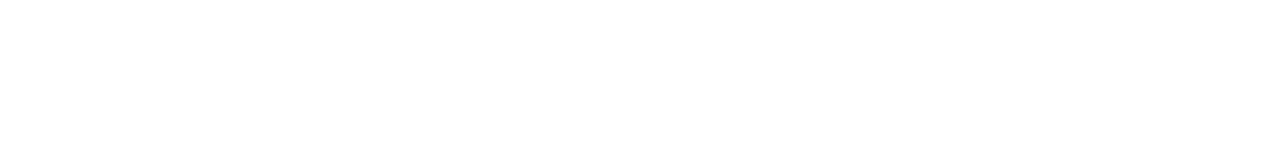
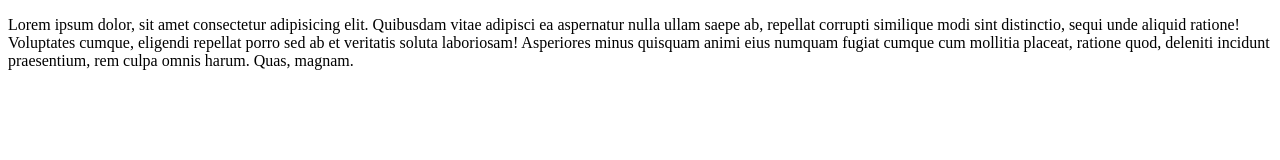
Before and after one commit to noy-bg/my-repo, a plain HTML site: page index.html in a window 1280 px wide. Drawn offline with Linux system fonts and the light colour scheme.

Commit message:
added index html

```diff
--- a/index.html
+++ b/index.html
@@ -4,6 +4,15 @@
     <meta charset="UTF-8" />
     <meta name="viewport" content="width=device-width, initial-scale=1.0" />
     <title>My Repo</title>
+    <p>
+      Lorem ipsum dolor, sit amet consectetur adipisicing elit. Quibusdam vitae
+      adipisci ea aspernatur nulla ullam saepe ab, repellat corrupti similique
+      modi sint distinctio, sequi unde aliquid ratione! Voluptates cumque,
+      eligendi repellat porro sed ab et veritatis soluta laboriosam! Asperiores
+      minus quisquam animi eius numquam fugiat cumque cum mollitia placeat,
+      ratione quod, deleniti incidunt praesentium, rem culpa omnis harum. Quas,
+      magnam.
+    </p>
   </head>
   <body></body>
 </html>
```
